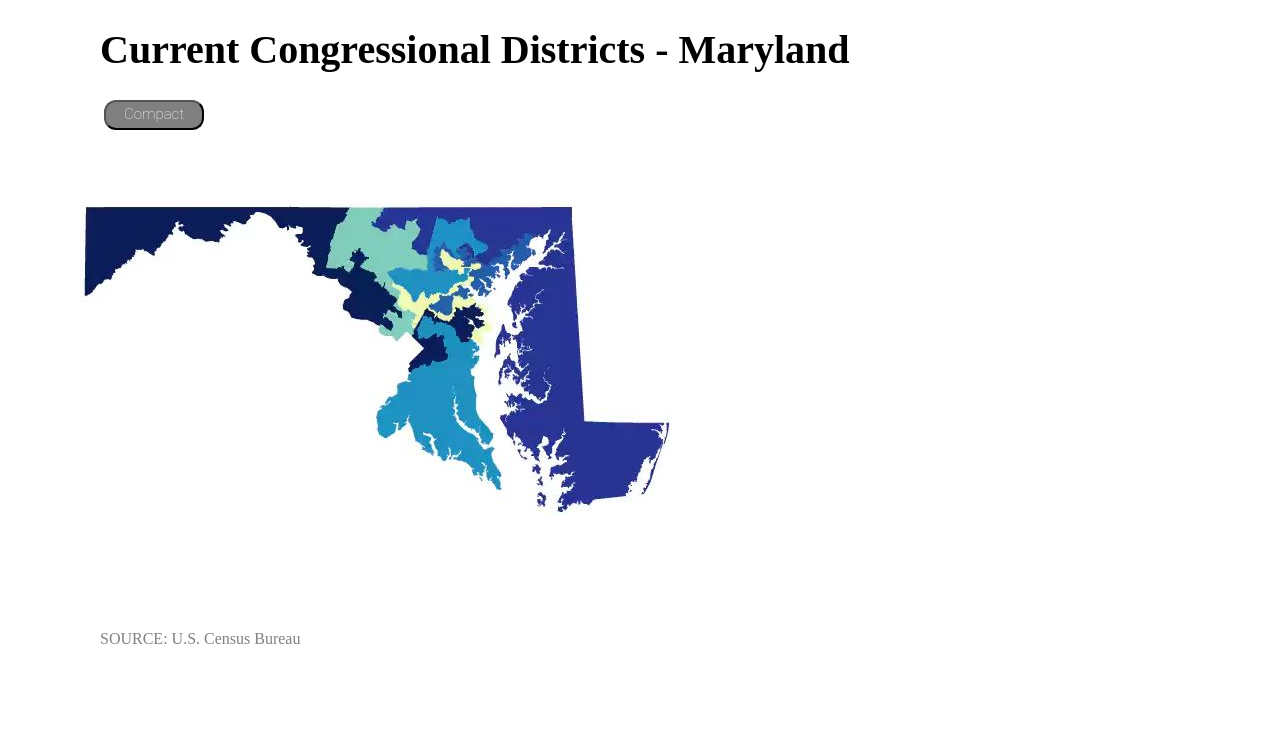
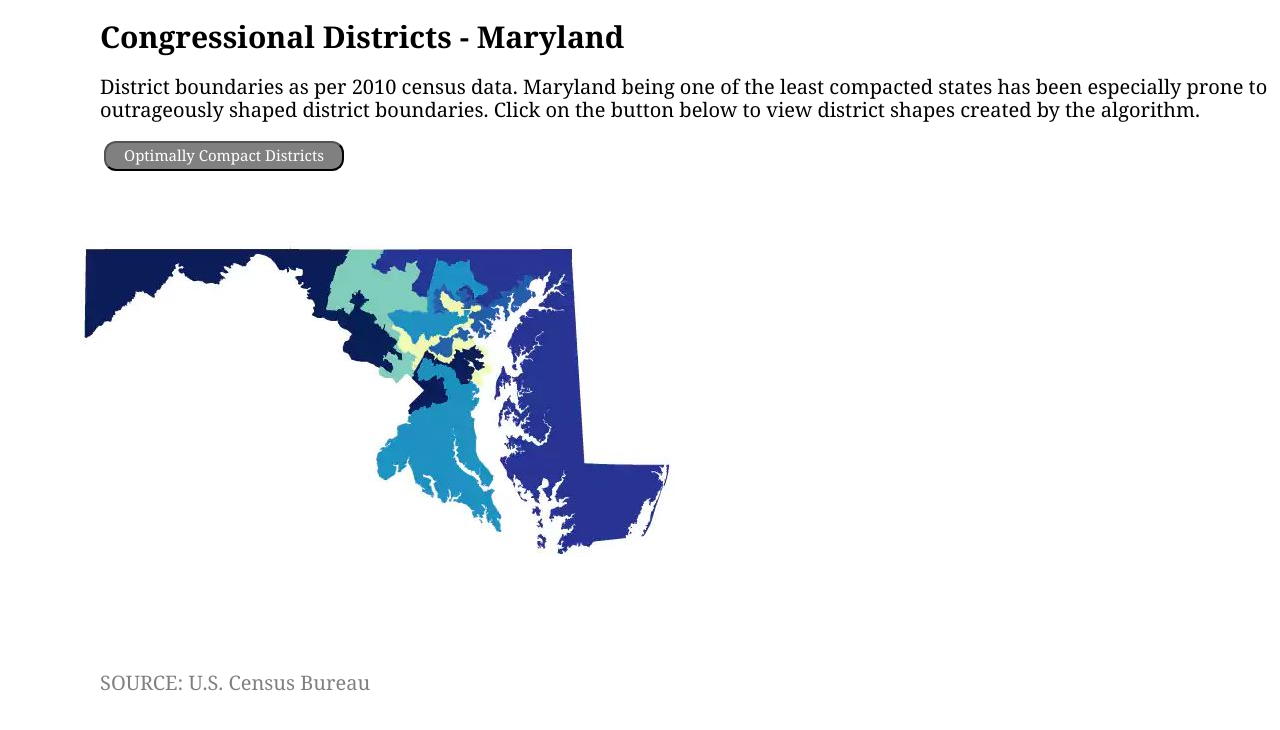
Before and after one commit to stholmes/infx562final, a plain HTML site: page current.html in a window 1280 px wide. Drawn offline with nearby package versions, Linux system fonts and the light colour scheme.

Commit message:
Solution

```diff
--- a/current.html
+++ b/current.html
@@ -7,12 +7,13 @@
     <link rel="stylesheet" href="styles.css">
 </head>
 <body>
-    <h1>Current Congressional Districts - Maryland</h1>
+    <h1>Congressional Districts - Maryland</h1>
+    <p>District boundaries as per 2010 census data. Maryland being one of the least compacted states has been especially prone to outrageously shaped district boundaries. Click on the button below to view district shapes created by the algorithm.</p>
     <div class="tooltip">
         <img src="images/current.JPG" alt="Districts redrawn to optimize compactness">
         <span class="tooltiptext">Congressional district shapes as of 2010</span>
     </div>
-    <a href="compact.html"><button>Compact</button></a>
+    <a href="compact.html"><button>Optimally Compact Districts</button></a>
 </body>
 <footer>
     <p>SOURCE: U.S. Census Bureau</p>
--- a/styles.css
+++ b/styles.css
@@ -1,14 +1,19 @@
 h1{
     margin-left:100px;
-    font-family:'Times New Roman', Times, serif;
-    font-size:40px;
+    font-family: Georgia, Times, 'Times New Roman', serif;
+    font-size:30px;
+}
+
+p{
+    padding-left:100px;
+    font-family: Georgia, Times, 'Times New Roman', serif;
+    font-size:20px;
 }
 
 img{
     position: absolute;
     margin-top:80px;
-    margin-left:50px;
-    margin-left: 80px;
+    margin-left:80px;
     image-rendering: auto;
 }
 
@@ -18,7 +23,7 @@ button{
     border-radius:12px;
     font-size:15px;
     text-decoration:none;
-    font-family:'Roboto',sans-serif;
+    font-family: Georgia, Times, 'Times New Roman', sans-serif;
     font-weight:200;
     color:white;
     background-color: grey;
@@ -32,7 +37,6 @@ button:hover{
 
 footer{
     margin-top: 500px;
-    margin-left:100px;
     color:grey;
 }
 
```
Also changed, not shown: compact.html (+3 -1 lines), gerrymander.html (+1 -1 lines).
